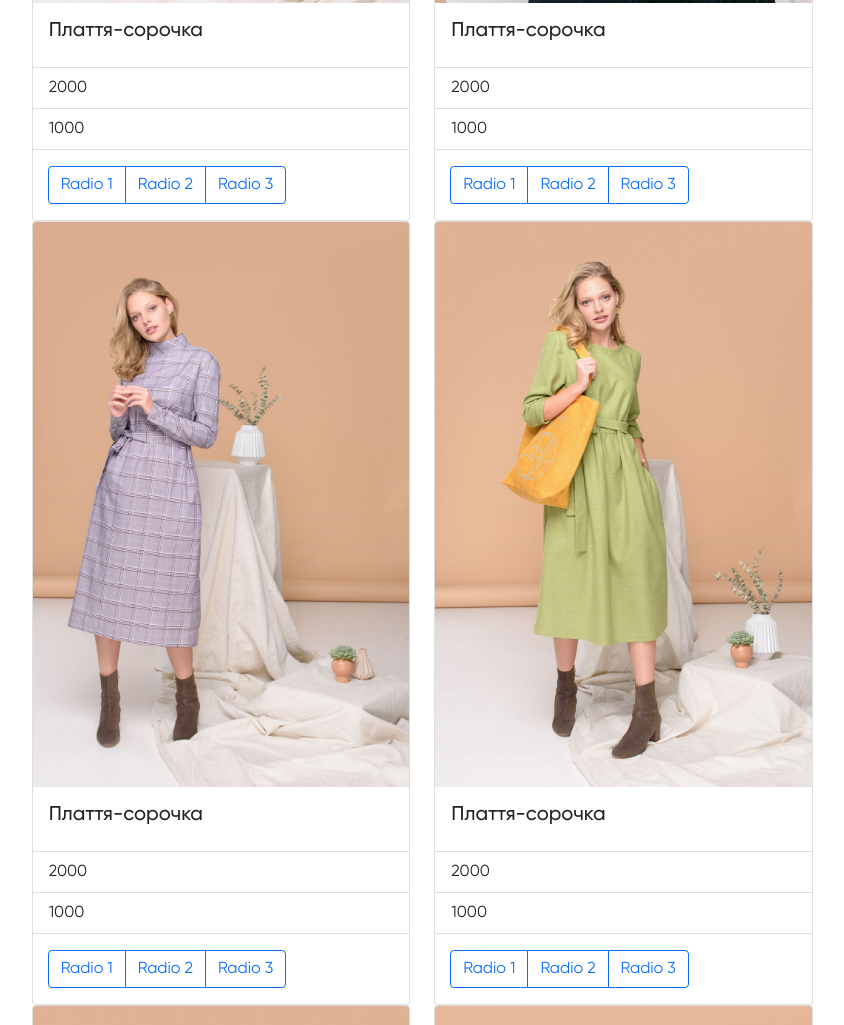
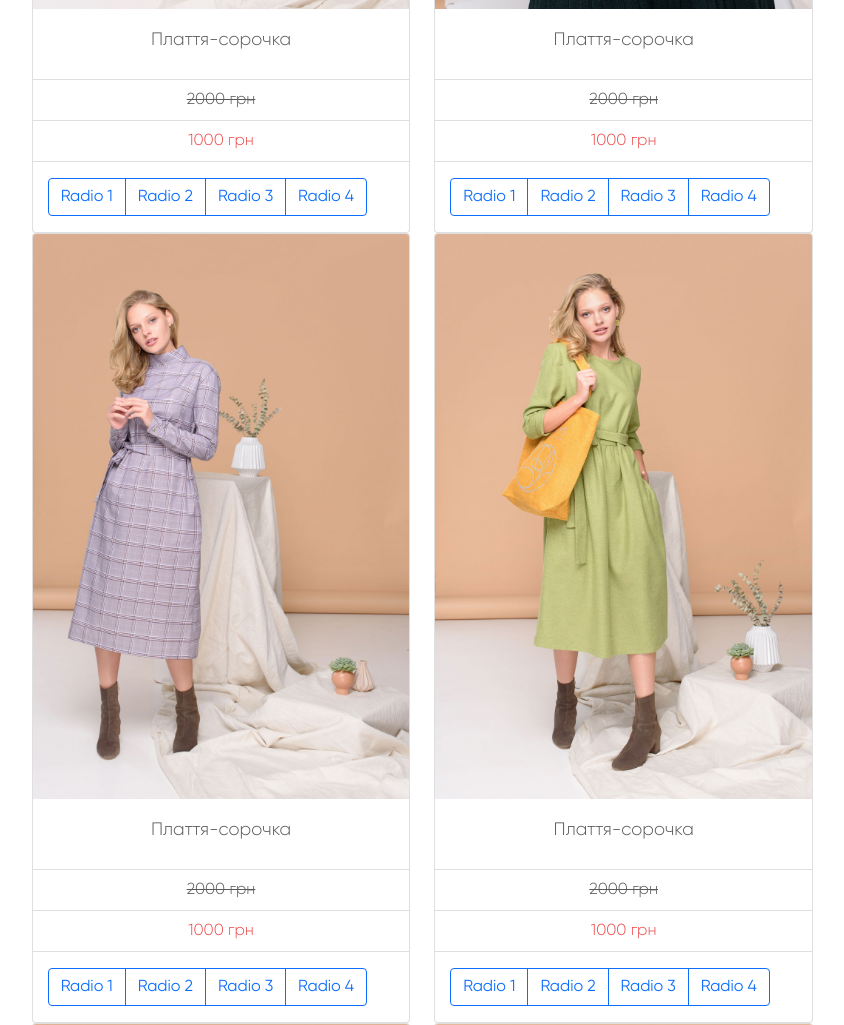
Before and after one commit to vernuskujinu/coys, a website: page catalog.html in a window 1280 px wide. Shown: the part 1425-2450 px from the top of the page, without its empty margins (431-1275 px from the left). Drawn offline with nearby package versions, Linux system fonts and the light colour scheme.

Commit message:
feat: add radio button and classes for elements

```diff
--- a/catalog.html
+++ b/catalog.html
@@ -141,8 +141,8 @@
                           <h5 class="card-title">Плаття-сорочка</h5>
                         </div>
                         <ul class="list-group list-group-flush">
-                          <li class="list-group-item">2000</li>
-                          <li class="list-group-item">1000</li>
+                          <li class="list-group-item coast_old">2000 грн</li>
+                          <li class="list-group-item coast_new">1000 грн</li>
                         </ul>
                         <div class="card-body">
                           <div class="btn-group" role="group" aria-label="Basic radio toggle button group">
@@ -154,6 +154,9 @@
 
   <input type="radio" class="btn-check" name="btnradio" id="btnradio3" autocomplete="off">
   <label class="btn btn-outline-primary" for="btnradio3">Radio 3</label>
+
+  <input type="radio" class="btn-check" name="btnradio" id="btnradio4" autocomplete="off">
+  <label class="btn btn-outline-primary" for="btnradio4">Radio 4</label>
 </div>
                         </div>
                       </div>
@@ -165,8 +168,8 @@
                           <h5 class="card-title">Плаття-сорочка</h5>
                         </div>
                         <ul class="list-group list-group-flush">
-                          <li class="list-group-item">2000</li>
-                          <li class="list-group-item">1000</li>
+                          <li class="list-group-item coast_old">2000 грн</li>
+                          <li class="list-group-item coast_new">1000 грн</li>
                         </ul>
                         <div class="card-body">
                           <div class="btn-group" role="group" aria-label="Basic radio toggle button group">
@@ -178,6 +181,9 @@
 
   <input type="radio" class="btn-check" name="btnradio" id="btnradio3" autocomplete="off">
   <label class="btn btn-outline-primary" for="btnradio3">Radio 3</label>
+
+  <input type="radio" class="btn-check" name="btnradio" id="btnradio4" autocomplete="off">
+  <label class="btn btn-outline-primary" for="btnradio4">Radio 4</label>
 </div>
                         </div>
                       </div>
@@ -191,8 +197,8 @@
                           <h5 class="card-title">Плаття-сорочка</h5>
                         </div>
                         <ul class="list-group list-group-flush">
-                          <li class="list-group-item">2000</li>
-                          <li class="list-group-item">1000</li>
+                          <li class="list-group-item coast_old">2000 грн</li>
+                          <li class="list-group-item coast_new">1000 грн</li>
                         </ul>
                         <div class="card-body">
                           <div class="btn-group" role="group" aria-label="Basic radio toggle button group">
@@ -204,6 +210,9 @@
 
   <input type="radio" class="btn-check" name="btnradio" id="btnradio3" autocomplete="off">
   <label class="btn btn-outline-primary" for="btnradio3">Radio 3</label>
+
+  <input type="radio" class="btn-check" name="btnradio" id="btnradio4" autocomplete="off">
+  <label class="btn btn-outline-primary" for="btnradio4">Radio 4</label>
 </div>
                         </div>
                       </div>
@@ -215,8 +224,8 @@
                           <h5 class="card-title">Плаття-сорочка</h5>
                         </div>
                         <ul class="list-group list-group-flush">
-                          <li class="list-group-item">2000</li>
-                          <li class="list-group-item">1000</li>
+                          <li class="list-group-item coast_old">2000 грн</li>
+                          <li class="list-group-item coast_new">1000 грн</li>
                         </ul>
                         <div class="card-body">
                           <div class="btn-group" role="group" aria-label="Basic radio toggle button group">
@@ -228,6 +237,9 @@
 
   <input type="radio" class="btn-check" name="btnradio" id="btnradio3" autocomplete="off">
   <label class="btn btn-outline-primary" for="btnradio3">Radio 3</label>
+
+  <input type="radio" class="btn-check" name="btnradio" id="btnradio4" autocomplete="off">
+  <label class="btn btn-outline-primary" for="btnradio4">Radio 4</label>
 </div>
                         </div>
                       </div>
@@ -241,8 +253,8 @@
                           <h5 class="card-title">Плаття-сорочка</h5>
                         </div>
                         <ul class="list-group list-group-flush">
-                          <li class="list-group-item">2000</li>
-                          <li class="list-group-item">1000</li>
+                          <li class="list-group-item coast_old">2000 грн</li>
+                          <li class="list-group-item coast_new">1000 грн</li>
                         </ul>
                         <div class="card-body">
                           <div class="btn-group" role="group" aria-label="Basic radio toggle button group">
@@ -254,6 +266,9 @@
 
   <input type="radio" class="btn-check" name="btnradio" id="btnradio3" autocomplete="off">
   <label class="btn btn-outline-primary" for="btnradio3">Radio 3</label>
+
+  <input type="radio" class="btn-check" name="btnradio" id="btnradio4" autocomplete="off">
+  <label class="btn btn-outline-primary" for="btnradio4">Radio 4</label>
 </div>
                         </div>
                       </div>
@@ -265,8 +280,8 @@
                           <h5 class="card-title">Плаття-сорочка</h5>
                         </div>
                         <ul class="list-group list-group-flush">
-                          <li class="list-group-item">2000</li>
-                          <li class="list-group-item">1000</li>
+                          <li class="list-group-item coast_old">2000 грн</li>
+                          <li class="list-group-item coast_new">1000 грн</li>
                         </ul>
                         <div class="card-body">
                           <div class="btn-group" role="group" aria-label="Basic radio toggle button group">
@@ -278,6 +293,9 @@
 
   <input type="radio" class="btn-check" name="btnradio" id="btnradio3" autocomplete="off">
   <label class="btn btn-outline-primary" for="btnradio3">Radio 3</label>
+
+  <input type="radio" class="btn-check" name="btnradio" id="btnradio4" autocomplete="off">
+  <label class="btn btn-outline-primary" for="btnradio4">Radio 4</label>
 </div>
                         </div>
                       </div>
@@ -291,8 +309,8 @@
                           <h5 class="card-title">Плаття-сорочка</h5>
                         </div>
                         <ul class="list-group list-group-flush">
-                          <li class="list-group-item">2000</li>
-                          <li class="list-group-item">1000</li>
+                          <li class="list-group-item coast_old">2000 грн</li>
+                          <li class="list-group-item coast_new">1000 грн</li>
                         </ul>
                         <div class="card-body">
                           <div class="btn-group" role="group" aria-label="Basic radio toggle button group">
@@ -304,6 +322,9 @@
 
   <input type="radio" class="btn-check" name="btnradio" id="btnradio3" autocomplete="off">
   <label class="btn btn-outline-primary" for="btnradio3">Radio 3</label>
+
+  <input type="radio" class="btn-check" name="btnradio" id="btnradio4" autocomplete="off">
+  <label class="btn btn-outline-primary" for="btnradio4">Radio 4</label>
 </div>
                         </div>
                       </div>
@@ -315,8 +336,8 @@
                           <h5 class="card-title">Плаття-сорочка</h5>
                         </div>
                         <ul class="list-group list-group-flush">
-                          <li class="list-group-item">2000</li>
-                          <li class="list-group-item">1000</li>
+                          <li class="list-group-item coast_old">2000 грн</li>
+                          <li class="list-group-item coast_new">1000 грн</li>
                         </ul>
                         <div class="card-body">
                           <div class="btn-group" role="group" aria-label="Basic radio toggle button group">
@@ -328,6 +349,9 @@
 
   <input type="radio" class="btn-check" name="btnradio" id="btnradio3" autocomplete="off">
   <label class="btn btn-outline-primary" for="btnradio3">Radio 3</label>
+
+  <input type="radio" class="btn-check" name="btnradio" id="btnradio4" autocomplete="off">
+  <label class="btn btn-outline-primary" for="btnradio4">Radio 4</label>
 </div>
                         </div>
                       </div>
--- a/style.css
+++ b/style.css
@@ -144,6 +144,25 @@ body {
 .panel {
     max-width: 150px;
 }
+.card-title {
+    font-size: 18px;
+    line-height: 30px;
+    font-weight: 300;
+    align-items: center;
+    text-align: center;
+    color: #58595B;
+}
+.coast_old {
+    text-decoration: line-through;
+    color: #58595B;
+    text-align: center;
+    font-weight: 300;
+}
+.coast_new {
+    color: #ED4848;
+    text-align: center;
+    font-weight: 300;
+}
 
 .cp {
     display: flex;
```
